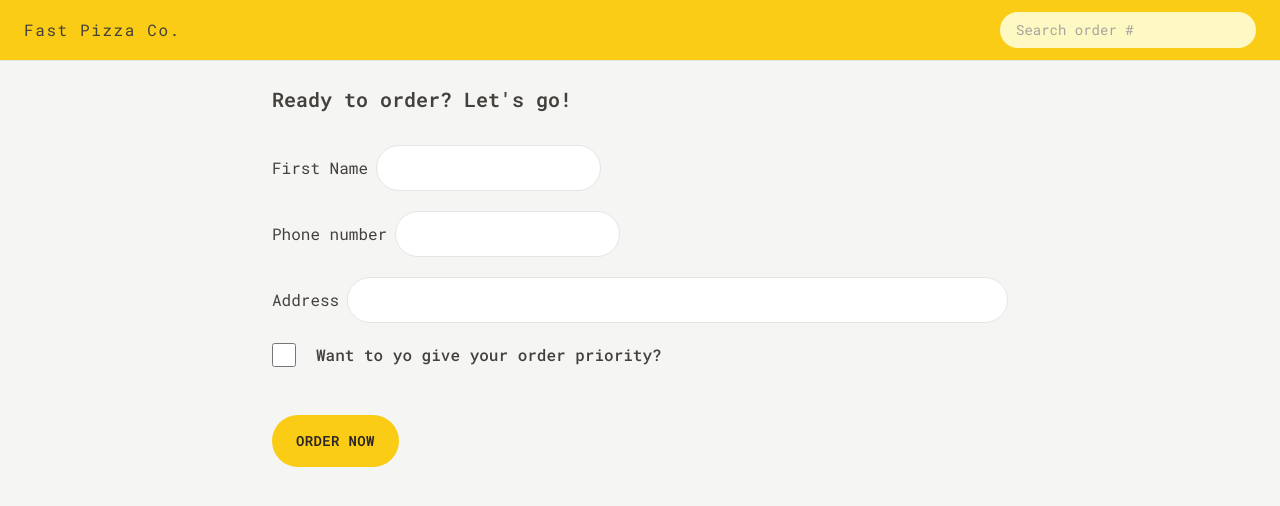
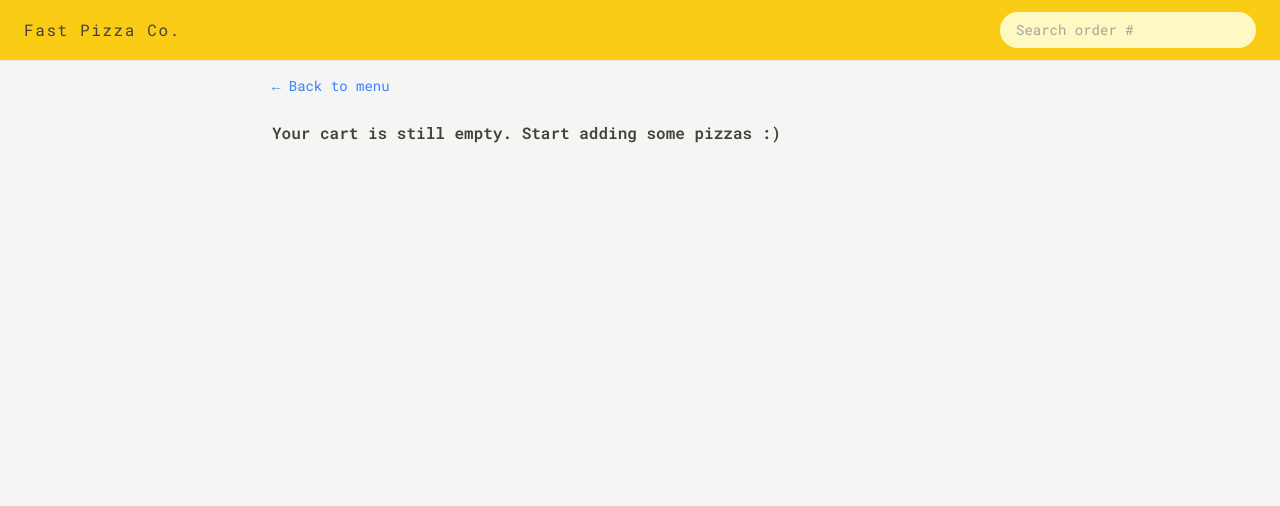
Before and after one commit to lakshmi753/Fast-Pizza-, a React (Vite) app in the folder fast_pizza_co/: page /order/new in a window 1280 px wide. Shown: the top 506 px of the page. Built offline with nearby package versions, Linux system fonts and the light colour scheme.

Commit message:
Submitting order functionality is implemented.

```diff
--- a/fast_pizza_co/src/features/order/CreateOrder.jsx
+++ b/fast_pizza_co/src/features/order/CreateOrder.jsx
@@ -3,6 +3,10 @@ import { Form, redirect, useActionData, useNavigation } from 'react-router-dom';
 import { createOrder } from '../../services/apiRestaurant';
 import Button from '../../ui/Button';
 import { useSelector } from 'react-redux';
+import { clearCart, getCart, getToatlCartPrice } from '../cart/cartSlice';
+import EmptyCart from '../cart/EmptyCart';
+import store from '../../store';
+import { formatCurrency } from '../../utilities/helpers';
 
 // https://uibakery.io/regex-library/phone-number
 const isValidPhone = (str) =>
@@ -41,8 +45,18 @@ function CreateOrder() {
 
   const formErrors = useActionData(); // returns some errors that we can then display...
 
-  // const [withPriority, setWithPriority] = useState(false);
-  const cart = fakeCart;
+  const [withPriority, setWithPriority] = useState(false);
+  //const cart = fakeCart;
+
+  const cart = useSelector(getCart);
+
+  const totalCartPrice = useSelector(getToatlCartPrice);
+
+  const priorityPrice = withPriority ? totalCartPrice * 0.2 : 0;
+
+  const totalPrice = totalCartPrice + priorityPrice;
+
+  if (!cart.length) return <EmptyCart />;
 
   return (
     <div className="px-4 py-6">
@@ -51,9 +65,9 @@ function CreateOrder() {
       {/* <Form method="POST" action="/odrer/new"> */}
       <Form method="POST">
         <div className="mb-5 flex flex-col gap-2 sm:flex-row sm:items-center">
-          <label>First Name</label>
+          <label className="sm:basis-40">First Name</label>
           <input
-            className="input"
+            className="input grow"
             type="text"
             name="customer"
             defaultValue={username}
@@ -62,8 +76,8 @@ function CreateOrder() {
         </div>
 
         <div className="mb-5 flex flex-col gap-2 sm:flex-row sm:items-center">
-          <label>Phone number</label>
-          <div className="gorw">
+          <label className="sm:basis-40">Phone number</label>
+          <div className="grow">
             <input className="input w-full" type="tel" name="phone" required />
             {formErrors?.phone && (
               <p className="mt-2 rounded-md bg-red-100 p-2 text-xs text-red-700">
@@ -74,7 +88,7 @@ function CreateOrder() {
         </div>
 
         <div className="mb-5 flex flex-col gap-2 sm:flex-row sm:items-center">
-          <label>Address</label>
+          <label className="sm:basis-40">Address</label>
           <div className="grow">
             <input
               type="text"
@@ -91,8 +105,8 @@ function CreateOrder() {
             type="checkbox"
             name="priority"
             id="priority"
-            // value={withPriority}
-            // onChange={(e) => setWithPriority(e.target.checked)}
+            value={withPriority}
+            onChange={(e) => setWithPriority(e.target.checked)}
           />
           <label htmlFor="priority" className="font-medium">
             Want to yo give your order priority?
@@ -103,7 +117,9 @@ function CreateOrder() {
           <input type="hidden" name="cart" value={JSON.stringify(cart)} />
           {/* Submitting cart data along with Form data. */}
           <Button disabled={isSubmitting} type="primary">
-            {isSubmitting ? 'Placing Order...' : 'Order Now'}
+            {isSubmitting
+              ? 'Placing Order...'
+              : `Order Now from ${formatCurrency(totalPrice)}`}
           </Button>
         </div>
       </Form>
@@ -120,7 +136,7 @@ export async function action({ request }) {
   const newOrder = {
     ...data,
     cart: JSON.parse(data.cart),
-    priority: data.priority === 'on',
+    priority: data.priority === 'true',
   };
   //console.log(newOrder);
 
@@ -141,6 +157,9 @@ export async function action({ request }) {
     'createOrder' function.
     Which will then already contains the "id". */
 
+  // Do not overuse this hack......
+  store.dispatch(clearCart());
+
   return redirect(`/order/${neWOrder.id}`);
 }
 
--- a/fast_pizza_co/src/features/order/Order.jsx
+++ b/fast_pizza_co/src/features/order/Order.jsx
@@ -54,7 +54,7 @@ function Order() {
 
       <ul className="divide-y divide-stone-200 border-b border-t">
         {cart.map((item) => (
-          <OrderItem item={item} key={item.id} />
+          <OrderItem item={item} key={item.pizzaId} />
         ))}
       </ul>
 
```
